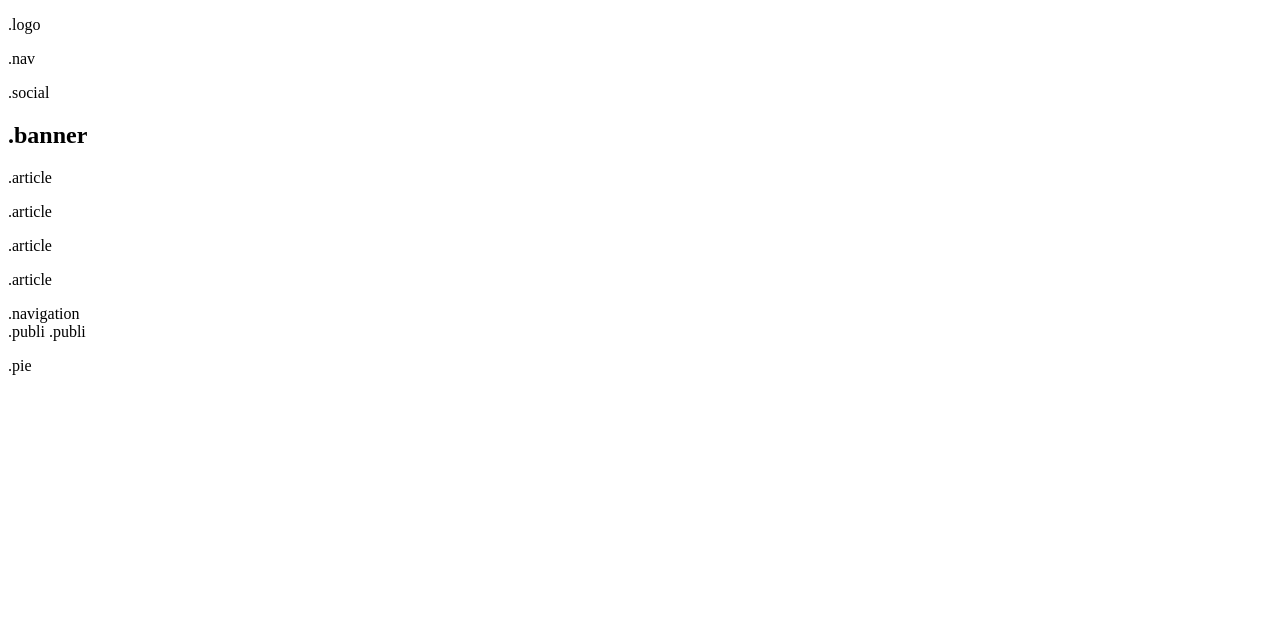
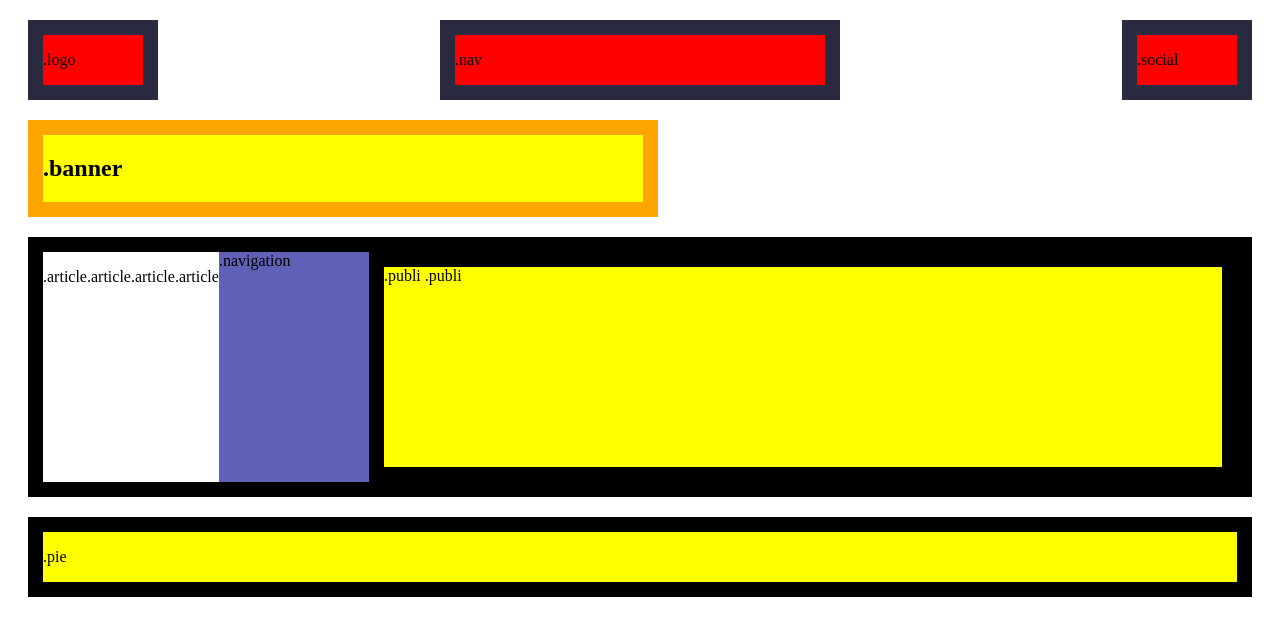
Before and after one commit to M3lgone/task-s1-01, a plain HTML site: page index.html in a window 1280 px wide. Drawn offline with Linux system fonts and the light colour scheme.

Commit message:
estructure + css

```diff
--- a/global.css
+++ b/global.css
@@ -0,0 +1,73 @@
+header {
+    display: flex;
+    justify-content: space-between;
+    align-items: center;
+    margin: 20px;
+}
+
+#logo {
+    width: 100px;
+    padding: px;
+    border: 15px solid rgb(41, 42, 63) ;
+    background: red;
+
+}
+#nav {
+    width: 370px;
+    padding: px;
+    border: 15px solid rgb(41, 42, 63);
+    background: red;
+}
+
+#social {
+    width: 100px;
+    padding: px;
+    border: 15px solid rgb(41, 42, 63) ;
+    background: red;
+}
+
+body {
+    max-width: 1200px
+    background white;
+}
+
+.banner {
+    width: 600px;
+    background-color: yellow;
+    padding: 20px solid;
+    border: 15px solid orange;
+    margin: 20px;
+}
+
+.content {
+    display: flex;
+    border: 15px solid black;
+    margin: 20px;
+}
+
+aside {
+    width: px;
+    height: 200px;
+    padding: px;
+    border: 15px solid black;
+    margin: px;
+    background: yellow;
+    flex: 1;
+}
+
+#navigation {
+    width: 150px;
+    height: px;
+    padding: px;
+    border: px;
+    background: rgb(96, 96, 182);
+}
+
+footer {
+    width: px;
+    height: px;
+    padding: px;
+    border: 15px solid;
+    margin: 20px;
+    background: yellow;
+}
--- a/index.html
+++ b/index.html
@@ -5,6 +5,7 @@
   <head>
     <title>Task01</title>
     <meta charset="utf-8">
+    <link rel="stylesheet" href="/global.css">
 
   </head>
 
@@ -13,15 +14,15 @@
 
     <header>
 
-    <div class="logo">
+    <div id="logo">
       <p>.logo</p>
     </div>
 
-    <nav>
+    <nav id="nav">
     <p>.nav</p>
     </nav>
 
-    <div>
+    <div id="social">
       <p>.social</p>
     </div>
 
@@ -53,9 +54,11 @@
             <p>.article</p>
         </article>
 
-        <nav>.navigation</nav>
+        <nav id="navigation">
+          .navigation
+        </nav>
 
-      </div>
+
 
         <aside>
           <span>.publi</span>
@@ -63,7 +66,7 @@
           <span>.publi</span>
 
         </aside>
-
+      </div>
     </main>
 
     <footer>
```
Also changed, not shown: 1 other file. Lines whose indentation alone changed are shown as unchanged.
